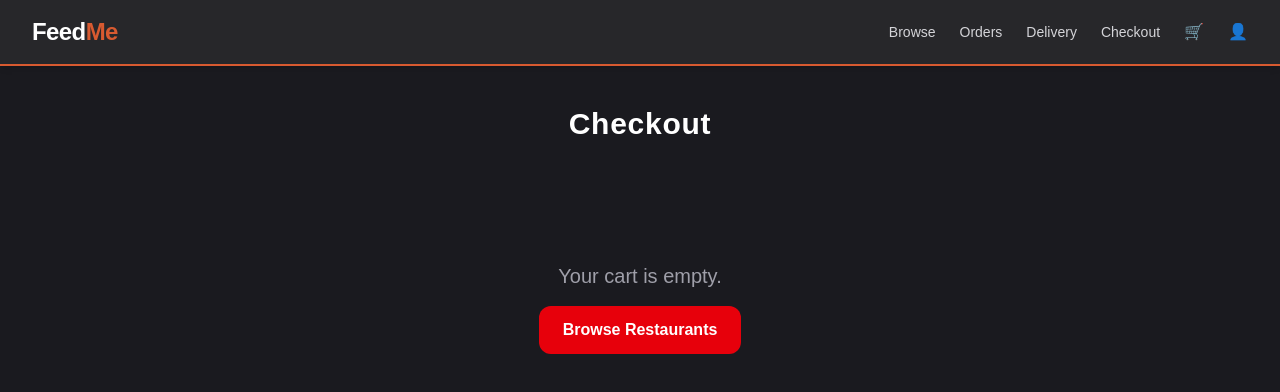
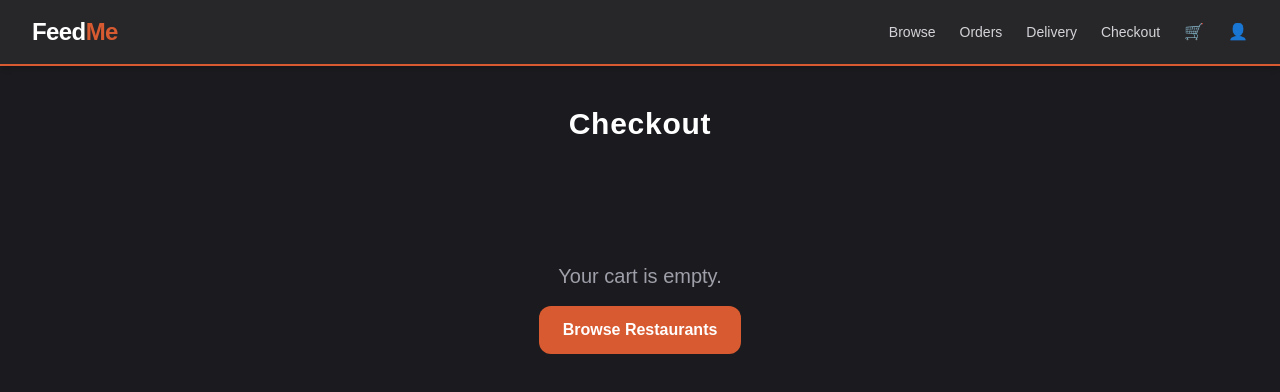
Before and after one commit to William-Bowman-JCU/cp3407-project, a Next.js app in the folder frontend/: page /checkout in a window 1280 px wide. Shown: the top 392 px of the page. Built offline with nearby package versions, Linux system fonts and the light colour scheme.

Commit message:
fix: update button background color on empty cart message

```diff
--- a/frontend/app/checkout/page.tsx
+++ b/frontend/app/checkout/page.tsx
@@ -59,7 +59,7 @@ export default function CheckoutPage() {
             <p className="text-xl mb-4">Your cart is empty.</p>
             <button
               onClick={() => router.push("/browse")}
-              className="bg-red-600 hover:bg-red-700 text-white font-bold px-6 py-3 rounded-xl transition"
+              className="bg-[#D85A30] hover:bg-red-700 text-white font-bold px-6 py-3 rounded-xl transition"
             >
               Browse Restaurants
             </button>
```
